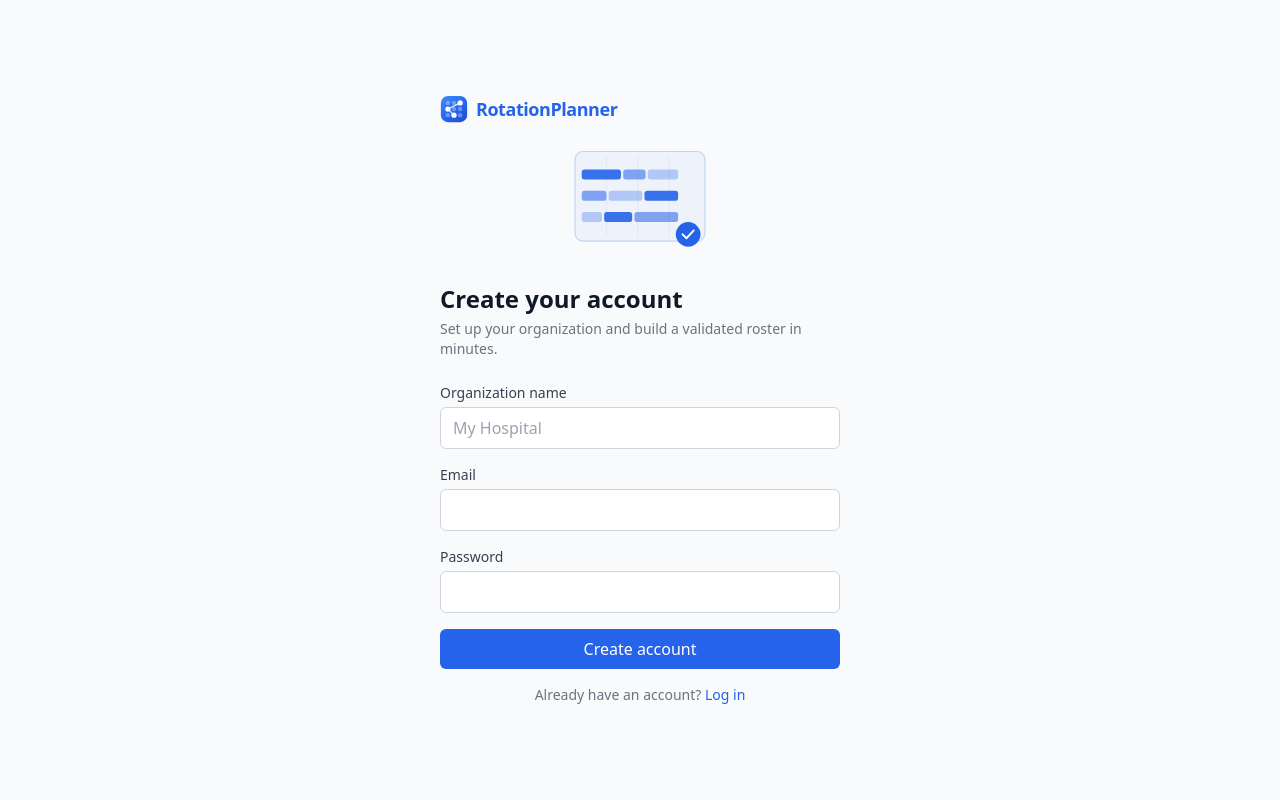
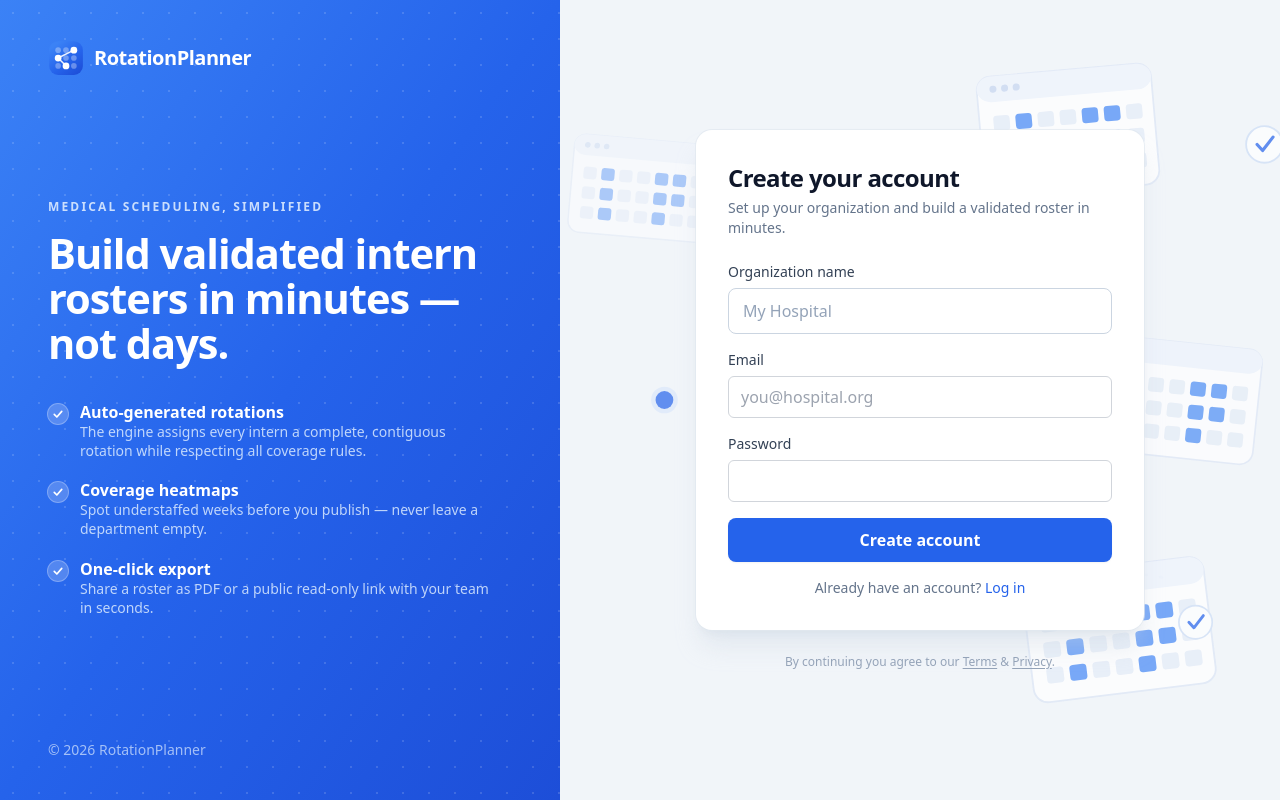
Before and after one commit to meeladheeraj/rotationplanner, a Next.js app in the folder apps/web/: page /register in a window 1280 px wide. Built offline with nearby package versions, Linux system fonts and the light colour scheme.

Commit message:
feat(web): split-screen auth UI — brand panel + AuthSceneBg + restyled login/register forms

```diff
--- a/apps/web/app/(auth)/login/page.tsx
+++ b/apps/web/app/(auth)/login/page.tsx
@@ -1,14 +1,10 @@
 import { AuthForm } from "@/components/AuthForm";
-import { HeroArt, Wordmark } from "@/components/Illustrations";
+import { AuthLayout } from "@/components/AuthLayout";
 
 export default function LoginPage() {
   return (
-    <main className="mx-auto flex min-h-screen max-w-md flex-col justify-center px-6">
-      <Wordmark className="mb-6 text-brand" />
-      <HeroArt className="mb-6 h-28 w-full text-brand" />
-      <h1 className="mb-1 text-2xl font-bold">Welcome back</h1>
-      <p className="mb-6 text-sm text-gray-500">Log in to manage your rotation schedules.</p>
+    <AuthLayout heading="Welcome back" subheading="Log in to manage your rotation schedules.">
       <AuthForm mode="login" />
-    </main>
+    </AuthLayout>
   );
 }
--- a/apps/web/app/(auth)/register/page.tsx
+++ b/apps/web/app/(auth)/register/page.tsx
@@ -1,16 +1,13 @@
 import { AuthForm } from "@/components/AuthForm";
-import { HeroArt, Wordmark } from "@/components/Illustrations";
+import { AuthLayout } from "@/components/AuthLayout";
 
 export default function RegisterPage() {
   return (
-    <main className="mx-auto flex min-h-screen max-w-md flex-col justify-center px-6">
-      <Wordmark className="mb-6 text-brand" />
-      <HeroArt className="mb-6 h-28 w-full text-brand" />
-      <h1 className="mb-1 text-2xl font-bold">Create your account</h1>
-      <p className="mb-6 text-sm text-gray-500">
-        Set up your organization and build a validated roster in minutes.
-      </p>
+    <AuthLayout
+      heading="Create your account"
+      subheading="Set up your organization and build a validated roster in minutes."
+    >
       <AuthForm mode="register" />
-    </main>
+    </AuthLayout>
   );
 }
--- a/apps/web/components/AuthForm.tsx
+++ b/apps/web/components/AuthForm.tsx
@@ -9,6 +9,7 @@ export function AuthForm({ mode }: { mode: "login" | "register" }) {
   const [email, setEmail] = useState("");
   const [password, setPassword] = useState("");
   const [tenantName, setTenantName] = useState("");
+  const [remember, setRemember] = useState(true);
   const [error, setError] = useState<string | null>(null);
   const [busy, setBusy] = useState(false);
 
@@ -43,7 +44,7 @@ export function AuthForm({ mode }: { mode: "login" | "register" }) {
             value={tenantName}
             onChange={(e) => setTenantName(e.target.value)}
             placeholder="My Hospital"
-            className="w-full rounded-md border border-gray-300 px-3 py-2 focus:border-brand focus:outline-none"
+            className="w-full rounded-lg border border-slate-300 px-3.5 py-2.5 text-slate-900 placeholder:text-slate-400 transition focus:border-brand focus:outline-none focus:ring-4 focus:ring-brand/15"
           />
         </Field>
       )}
@@ -51,6 +52,7 @@ export function AuthForm({ mode }: { mode: "login" | "register" }) {
         <input
           type="email"
           required
+          placeholder="you@hospital.org"
           value={email}
           onChange={(e) => setEmail(e.target.value)}
           className="w-full rounded-md border border-gray-300 px-3 py-2 focus:border-brand focus:outline-none"
@@ -66,15 +68,35 @@ export function AuthForm({ mode }: { mode: "login" | "register" }) {
           className="w-full rounded-md border border-gray-300 px-3 py-2 focus:border-brand focus:outline-none"
         />
       </Field>
-      {error && <p className="text-sm text-red-600">{error}</p>}
+      {mode === "login" && (
+        <div className="flex items-center justify-between">
+          <label className="flex cursor-pointer items-center gap-2 text-sm text-slate-600">
+            <input
+              type="checkbox"
+              checked={remember}
+              onChange={(e) => setRemember(e.target.checked)}
+              className="h-4 w-4 rounded border-slate-300 text-brand focus:ring-brand/30"
+            />
+            Remember me
+          </label>
+          <Link href="/login" className="text-sm font-medium text-brand hover:underline">
+            Forgot password?
+          </Link>
+        </div>
+      )}
+      {error && (
+        <p className="rounded-md bg-red-50 px-3 py-2 text-sm text-red-700" role="alert">
+          {error}
+        </p>
+      )}
       <button
         type="submit"
         disabled={busy}
-        className="w-full rounded-md bg-brand px-4 py-2 font-medium text-white hover:bg-brand-fg disabled:opacity-50"
+        className="w-full rounded-lg bg-brand px-4 py-2.5 font-semibold text-white shadow-sm transition hover:bg-brand-fg focus:outline-none focus:ring-4 focus:ring-brand/25 disabled:opacity-50"
       >
         {busy ? "Please wait…" : mode === "login" ? "Log in" : "Create account"}
       </button>
-      <p className="text-center text-sm text-gray-500">
+      <p className="text-center text-sm text-slate-500">
         {mode === "login" ? (
           <>
             No account?{" "}
@@ -98,7 +120,7 @@ export function AuthForm({ mode }: { mode: "login" | "register" }) {
 function Field({ label, children }: { label: string; children: React.ReactNode }) {
   return (
     <label className="block">
-      <span className="mb-1 block text-sm font-medium text-gray-700">{label}</span>
+      <span className="mb-1.5 block text-sm font-medium text-slate-700">{label}</span>
       {children}
     </label>
   );
--- /dev/null
+++ b/apps/web/components/AuthLayout.tsx
@@ -0,0 +1,107 @@
+import type { ReactNode } from "react";
+import { AuthSceneBg, LogoMark } from "@/components/Illustrations";
+
+const BENEFITS: { title: string; body: string }[] = [
+  {
+    title: "Auto-generated rotations",
+    body: "The engine assigns every intern a complete, contiguous rotation while respecting all coverage rules.",
+  },
+  {
+    title: "Coverage heatmaps",
+    body: "Spot understaffed weeks before you publish — never leave a department empty.",
+  },
+  {
+    title: "One-click export",
+    body: "Share a roster as PDF or a public read-only link with your team in seconds.",
+  },
+];
+
+function CheckBadge() {
+  return (
+    <span className="mt-0.5 flex h-5 w-5 shrink-0 items-center justify-center rounded-full bg-white/20 ring-1 ring-white/40">
+      <svg viewBox="0 0 16 16" className="h-3 w-3" fill="none" aria-hidden>
+        <path d="M3 8.5 L6.5 12 L13 4.5" stroke="white" strokeWidth="2.2" strokeLinecap="round" strokeLinejoin="round" />
+      </svg>
+    </span>
+  );
+}
+
+/**
+ * Split-screen shell for the login / register screens.
+ * Left: blue brand panel with the value prop (hidden below lg).
+ * Right: tinted panel with a decorative schedule scene behind a floating card.
+ */
+export function AuthLayout({
+  heading,
+  subheading,
+  children,
+}: {
+  heading: string;
+  subheading: string;
+  children: ReactNode;
+}) {
+  return (
+    <main className="flex min-h-screen">
+      {/* Left — brand panel */}
+      <aside className="relative hidden w-[44%] max-w-[560px] flex-col justify-between overflow-hidden bg-gradient-to-br from-blue-500 via-brand to-brand-fg px-12 py-10 text-white lg:flex">
+        {/* faint dotted grid texture */}
+        <div
+          className="pointer-events-none absolute inset-0 opacity-[0.16]"
+          style={{
+            backgroundImage: "radial-gradient(rgba(255,255,255,0.9) 1.4px, transparent 1.4px)",
+            backgroundSize: "26px 26px",
+          }}
+        />
+        <div className="relative flex items-center gap-2.5">
+          <LogoMark className="h-9 w-9" />
+          <span className="text-xl font-bold tracking-tight">RotationPlanner</span>
+        </div>
+
+        <div className="relative max-w-md">
+          <p className="mb-4 text-xs font-semibold uppercase tracking-[0.18em] text-blue-100/90">
+            Medical scheduling, simplified
+          </p>
+          <h2 className="text-[2.6rem] font-bold leading-[1.08] tracking-tight">
+            Build validated intern rosters in minutes — not days.
+          </h2>
+          <ul className="mt-9 space-y-5">
+            {BENEFITS.map((b) => (
+              <li key={b.title} className="flex gap-3">
+                <CheckBadge />
+                <div>
+                  <p className="font-semibold leading-tight">{b.title}</p>
+                  <p className="text-sm leading-snug text-blue-100/85">{b.body}</p>
+                </div>
+              </li>
+            ))}
+          </ul>
+        </div>
+
+        <p className="relative text-sm text-blue-100/70">© {new Date().getFullYear()} RotationPlanner</p>
+      </aside>
+
+      {/* Right — form panel */}
+      <section className="relative flex flex-1 flex-col items-center justify-center overflow-hidden bg-slate-100 px-6 py-12">
+        <AuthSceneBg className="pointer-events-none absolute inset-0 h-full w-full opacity-70" />
+
+        {/* mobile-only brand row (left panel is hidden < lg) */}
+        <div className="relative mb-8 flex items-center gap-2 lg:hidden">
+          <LogoMark className="h-8 w-8" />
+          <span className="text-lg font-bold tracking-tight text-slate-900">RotationPlanner</span>
+        </div>
+
+        <div className="relative w-full max-w-md rounded-2xl bg-white p-8 shadow-xl shadow-slate-300/40 ring-1 ring-slate-200/70">
+          <h1 className="text-2xl font-bold tracking-tight text-slate-900">{heading}</h1>
+          <p className="mt-1 text-sm text-slate-500">{subheading}</p>
+          <div className="mt-6">{children}</div>
+        </div>
+
+        <p className="relative mt-6 text-center text-xs text-slate-400">
+          By continuing you agree to our{" "}
+          <span className="underline underline-offset-2">Terms</span> &{" "}
+          <span className="underline underline-offset-2">Privacy</span>.
+        </p>
+      </section>
+    </main>
+  );
+}
--- a/apps/web/components/Illustrations.tsx
+++ b/apps/web/components/Illustrations.tsx
@@ -230,3 +230,77 @@ export function IconPdf({ className = "h-6 w-6" }: { className?: string }) {
     </svg>
   );
 }
+
+/* ------------------------------------------------------------------ */
+/* Auth background scene — abstract schedule cards + linked interns.   */
+/* Decorative, multi-tone blue; meant to sit behind the auth card at   */
+/* low opacity. Self-coloured (does not use currentColor).             */
+/* ------------------------------------------------------------------ */
+
+export function AuthSceneBg({ className = "" }: { className?: string }) {
+  // A tilted "schedule card" with a header dot-row and a grid of cells,
+  // some filled to imply coverage. Reused at a few positions/scales.
+  const Card = ({ x, y, r, s = 1, o = 1 }: { x: number; y: number; r: number; s?: number; o?: number }) => {
+    const filled = new Set([1, 4, 5, 8, 11, 12, 15, 18]);
+    return (
+      <g transform={`translate(${x} ${y}) rotate(${r}) scale(${s})`} opacity={o}>
+        <rect x="0" y="0" width="150" height="104" rx="12" fill="#ffffff" stroke="#dbe4f5" strokeWidth="1.5" />
+        <rect x="0" y="0" width="150" height="22" rx="12" fill="#eef3fc" />
+        <circle cx="14" cy="11" r="3" fill="#c2d2ef" />
+        <circle cx="24" cy="11" r="3" fill="#c2d2ef" />
+        <circle cx="34" cy="11" r="3" fill="#c2d2ef" />
+        {Array.from({ length: 21 }).map((_, i) => {
+          const col = i % 7;
+          const row = Math.floor(i / 7);
+          return (
+            <rect
+              key={i}
+              x={12 + col * 19}
+              y={34 + row * 21}
+              width="14"
+              height="13"
+              rx="3"
+              fill={filled.has(i) ? "#3b82f6" : "#e4ebf7"}
+            />
+          );
+        })}
+      </g>
+    );
+  };
+
+  const Node = ({ cx, cy, r = 9 }: { cx: number; cy: number; r?: number }) => (
+    <g>
+      <circle cx={cx} cy={cy} r={r + 4} fill="#dbe7fb" />
+      <circle cx={cx} cy={cy} r={r} fill="#2563eb" />
+    </g>
+  );
+
+  const Check = ({ cx, cy, s = 1 }: { cx: number; cy: number; s?: number }) => (
+    <g transform={`translate(${cx} ${cy}) scale(${s})`}>
+      <circle cx="0" cy="0" r="15" fill="#ffffff" stroke="#cdddf6" strokeWidth="1.5" />
+      <path d="M-6 0 L-1.5 5 L7 -6" fill="none" stroke="#2563eb" strokeWidth="2.6" strokeLinecap="round" strokeLinejoin="round" />
+    </g>
+  );
+
+  return (
+    <svg viewBox="0 0 760 720" className={className} fill="none" aria-hidden preserveAspectRatio="xMidYMid slice">
+      {/* dotted connectors between interns and cards */}
+      <path d="M250 250 C 360 300, 440 360, 560 330" stroke="#bcd0f2" strokeWidth="2.5" strokeDasharray="2 12" strokeLinecap="round" />
+      <path d="M250 470 C 360 470, 470 500, 600 520" stroke="#bcd0f2" strokeWidth="2.5" strokeDasharray="2 12" strokeLinecap="round" />
+      <path d="M250 250 C 230 340, 230 400, 250 470" stroke="#bcd0f2" strokeWidth="2.5" strokeDasharray="2 12" strokeLinecap="round" />
+
+      <Card x={430} y={70} r={-5} s={1.05} o={0.95} />
+      <Card x={540} y={300} r={6} o={0.9} />
+      <Card x={470} y={520} r={-7} s={1.1} o={0.95} />
+      <Card x={70} y={120} r={5} s={0.85} o={0.55} />
+
+      <Node cx={250} cy={250} r={11} />
+      <Node cx={250} cy={470} r={11} />
+      <Node cx={150} cy={360} r={8} />
+
+      <Check cx={690} cy={130} s={1.1} />
+      <Check cx={628} cy={560} />
+      <Check cx={210} cy={150} s={0.8} />
+    </svg>
+  );
+}
```
